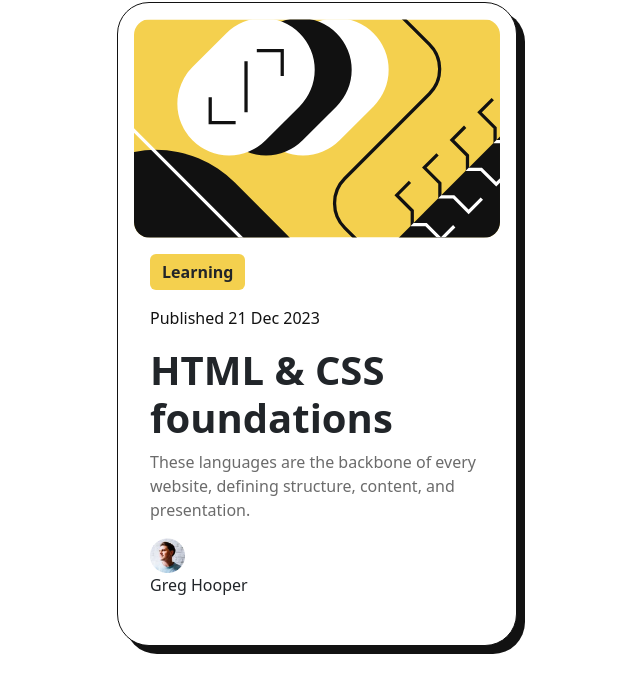
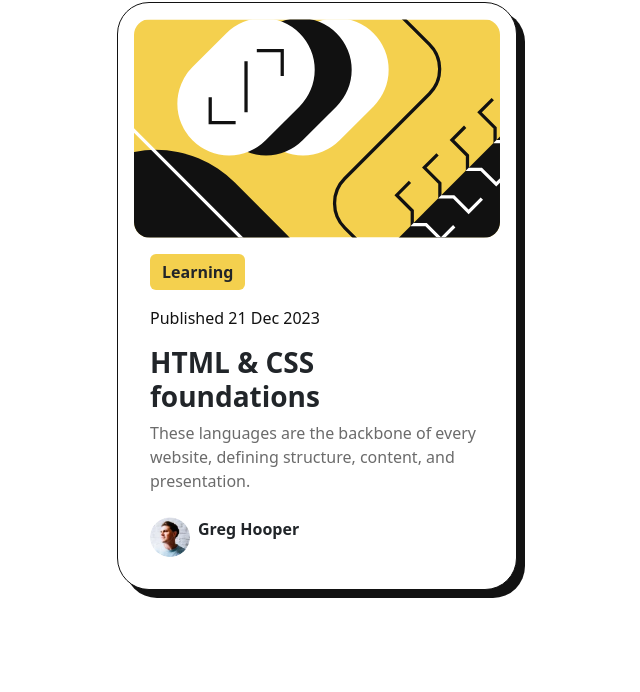
Before and after one commit to Mugeta88/blog-preview-card, a plain HTML site: page index.html in a window 1280 px wide. Shown: the whole page, without its empty margins (323-963 px from the left). Drawn offline with nearby package versions, Linux system fonts and the light colour scheme.

Commit message:
decreased the html font size, used bootstrap d-flex to place both avatar image and text on the same line and made the author name bold

```diff
--- a/index.html
+++ b/index.html
@@ -18,16 +18,16 @@
   <div class="container text-center">
     <div class="row justify-content-center">
       <div class="card p-3 rounded-5" style="width: 25rem;">
-        <img src="illustration-article.svg" class="card-img-top rounded-4" alt="image avatar">
+        <img src="illustration-article.svg" class="card-img-top rounded-4" alt="main-image">
         <div class="card-body text-start">
           <p class="learn fw-bolder">Learning</p>
           <p class="date">Published 21 Dec 2023</p>
-          <h1 class="fw-bolder">HTML & CSS foundations</h1>
-          <p class="languages">These languages are the backbone of every<br> website, defining structure, content, and<br> presentation.</p>
+          <h1 class="fw-bolder fs-3">HTML & CSS foundations</h1>
+          <p class="languages mb-4">These languages are the backbone of every<br> website, defining structure, content, and<br> presentation.</p>
 
-          <div class="instructor">
-                <img src="image-avatar.webp" alt="image avatar">
-                <p>Greg Hooper</p>
+          <div class="d-flex align-items-center gap-2">
+                <img src="image-avatar.webp" alt="image avatar" class="rounded-circle" width="40" height="40">
+                <p class="fw-bolder">Greg Hooper</p>
             </div>
         </div>
       </div>
```
